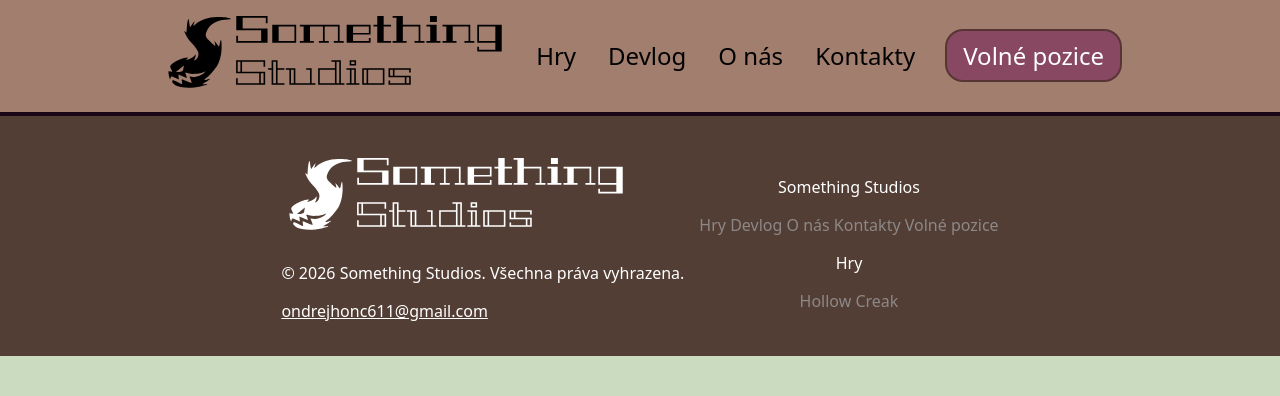
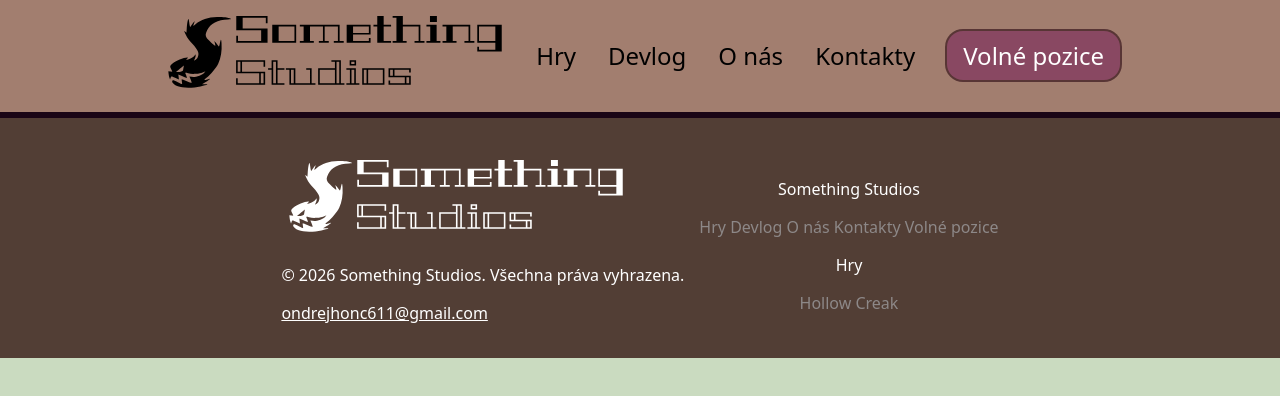
Before and after one commit to ondra-honc/Something-Studios-Web, a plain HTML site: page index.html in a window 1280 px wide. Drawn offline with Linux system fonts and the light colour scheme; a web font is replaced by a local one.

Commit message:
feat: seperation line on footer

```diff
--- a/Styles/layout.css
+++ b/Styles/layout.css
@@ -112,6 +112,7 @@
     height: 15rem;
     background-color: var(--footer-bg);
     gap: 15px;
+    border-top: 2px solid var(--header-separation-line);
 }
 
 .left-part > a
```
